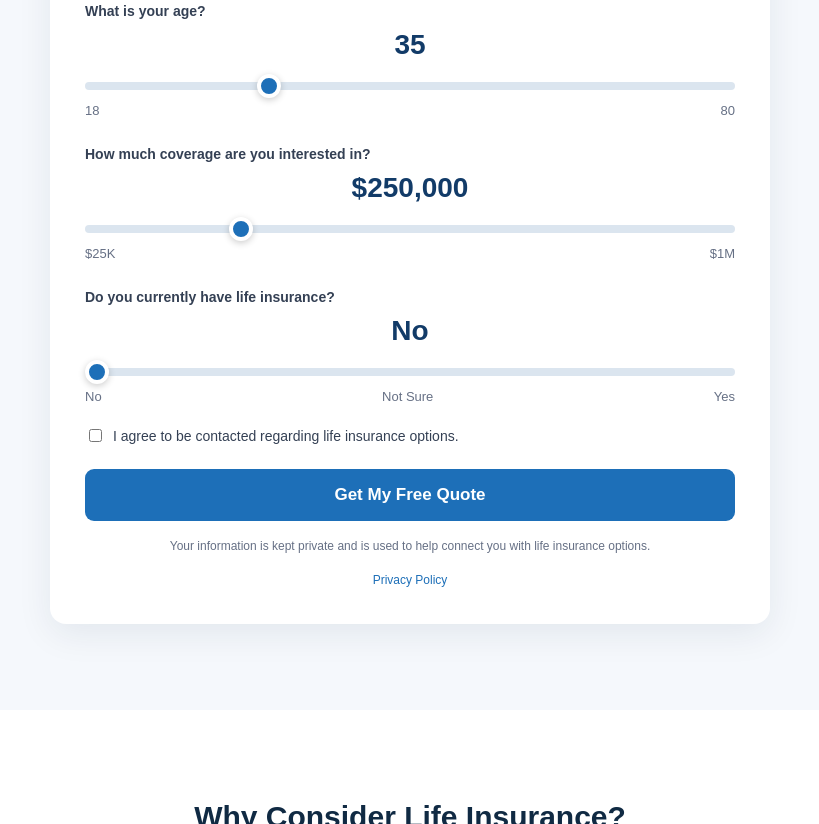
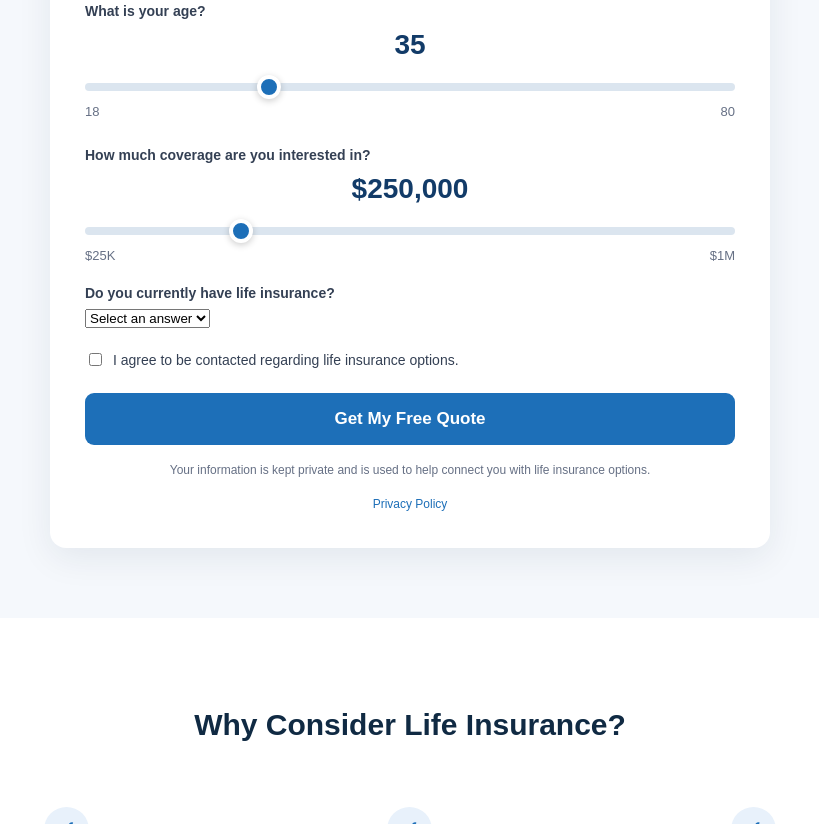
Before and after one commit to geyermatt8-alt/securelife-website, a website: page index.html in a window 1280 px wide. Shown: the part 891-1715 px from the top of the page, without its empty margins (230-1049 px from the left). Drawn offline with Linux system fonts and the light colour scheme.

Commit message:
Update index.html
Update index.html with sliders and insurance dropdown

```diff
--- a/index.html
+++ b/index.html
@@ -1,8 +1,10 @@
+<!DOCTYPE html>
 <html lang="en">
 
 <head>
   <meta charset="UTF-8">
   <meta name="viewport" content="width=device-width, initial-scale=1.0">
+
   <title>SecureLife | Life Insurance Quotes</title>
 
   <link rel="stylesheet" href="style.css">
@@ -28,7 +30,8 @@
         <h1>Protect The People You Love</h1>
 
         <p class="subtitle">
-          Explore life insurance options designed to help protect your family's financial future.
+          Explore life insurance options designed to help protect your
+          family's financial future.
         </p>
 
         <div class="benefits">
@@ -37,7 +40,7 @@
           <span>✓ Compare Your Options</span>
         </div>
 
-        <form action="#" method="post">
+        <form id="quoteForm">
 
           <h2>Get Your Free Quote</h2>
 
@@ -49,22 +52,26 @@
 
             <div class="form-group">
               <label for="firstName">First Name</label>
+
               <input
                 type="text"
                 id="firstName"
                 name="firstName"
                 placeholder="First Name"
+                autocomplete="given-name"
                 required
               >
             </div>
 
             <div class="form-group">
               <label for="lastName">Last Name</label>
+
               <input
                 type="text"
                 id="lastName"
                 name="lastName"
                 placeholder="Last Name"
+                autocomplete="family-name"
                 required
               >
             </div>
@@ -73,38 +80,45 @@
 
           <div class="form-group">
             <label for="email">Email Address</label>
+
             <input
               type="email"
               id="email"
               name="email"
               placeholder="you@example.com"
+              autocomplete="email"
               required
             >
           </div>
 
           <div class="form-group">
             <label for="phone">Phone Number</label>
+
             <input
               type="tel"
               id="phone"
               name="phone"
               placeholder="(555) 555-5555"
+              autocomplete="tel"
               required
             >
           </div>
 
           <div class="form-group">
             <label for="zip">ZIP Code</label>
+
             <input
               type="text"
               id="zip"
               name="zip"
               placeholder="ZIP Code"
+              autocomplete="postal-code"
+              inputmode="numeric"
+              pattern="[0-9]{5}"
               maxlength="5"
               required
             >
           </div>
-
 
           <!-- AGE SLIDER -->
 
@@ -136,7 +150,6 @@
 
           </div>
 
-
           <!-- COVERAGE SLIDER -->
 
           <div class="form-group slider-group">
@@ -167,60 +180,56 @@
 
           </div>
 
+          <!-- CURRENT INSURANCE DROPDOWN -->
 
-          <!-- CURRENT INSURANCE SLIDER -->
-
-          <div class="form-group slider-group">
+          <div class="form-group">
 
             <label for="insurance">
               Do you currently have life insurance?
             </label>
 
-            <div class="slider-value" id="insuranceValue">
-              No
-            </div>
-
-            <input
-              type="range"
+            <select
               id="insurance"
               name="insurance"
-              min="0"
-              max="2"
-              value="0"
-              step="1"
               required
             >
+              <option value="" selected disabled>
+                Select an answer
+              </option>
 
-            <div class="slider-labels insurance-labels">
-              <span>No</span>
-              <span>Not Sure</span>
-              <span>Yes</span>
-            </div>
+              <option value="no">No</option>
+              <option value="yes">Yes</option>
+              <option value="not-sure">Not sure</option>
+            </select>
 
           </div>
 
-
           <!-- CONSENT -->
 
-          <div class="form-group">
+          <div class="form-group consent-group">
 
-            <label>
+            <label for="consent">
+
               <input
                 type="checkbox"
                 id="consent"
+                name="consent"
                 required
               >
 
-              I agree to be contacted regarding life insurance options.
+              <span>
+                I agree to be contacted regarding life insurance options.
+              </span>
+
             </label>
 
           </div>
 
-
-          <button type="submit">
+          <button type="submit" id="submitButton">
             Get My Free Quote
           </button>
 
+          <p class="form-message" id="formMessage"></p>
 
           <p class="privacy-note">
             Your information is kept private and is used to help connect you
@@ -238,7 +247,6 @@
       </div>
 
     </section>
-
 
     <section class="why-section">
 
@@ -258,7 +266,6 @@
 
         </div>
 
-
         <div class="trust-item">
 
           <div class="icon">✓</div>
@@ -270,7 +277,6 @@
           </p>
 
         </div>
-
 
         <div class="trust-item">
 
@@ -290,7 +296,6 @@
 
   </main>
 
-
   <footer>
 
     <p>
@@ -304,7 +309,6 @@
 
   </footer>
 
-
   <script src="script.js"></script>
 
 </body>
```
